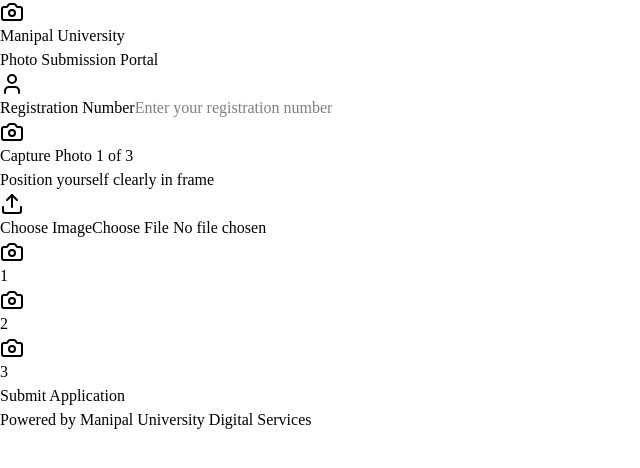
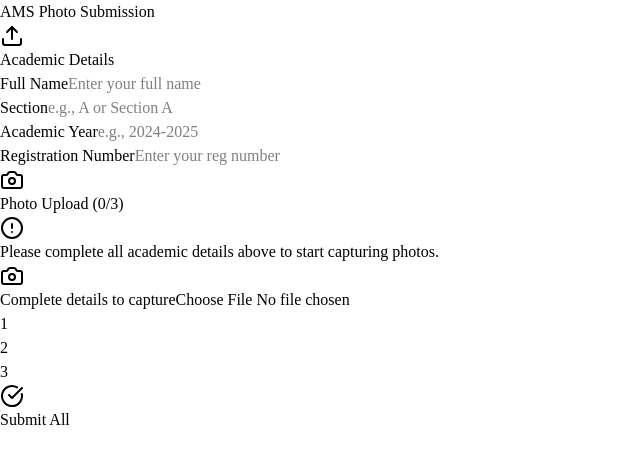
Before and after one commit to AMS-MUJ/AMS_demo_collection, a React (Vite) app: page / in a window 1280 px wide. Shown: the top 468 px of the page, without its empty margins (0-640 px from the left). Built offline with nearby package versions, Linux system fonts and the light colour scheme.

Commit message:
Update App.jsx

```diff
--- a/src/App.jsx
+++ b/src/App.jsx
@@ -1,192 +1,242 @@
-import React, { useState } from "react";
-import { Camera, CheckCircle2, XCircle, Upload, User, Trash2 } from "lucide-react";
-import axios from "axios";
+import { useState } from 'react';
+import { Camera, Trash2, CheckCircle, AlertCircle, Upload } from 'lucide-react';
+import axios from 'axios';
 
-const PhotoSubmission = () => {
-  const [registrationNumber, setRegistrationNumber] = useState("");
+function App() {
+  return (
+    <div className="min-h-screen bg-gray-50 dark:bg-gray-900 py-8 px-4">
+      <div className="max-w-md mx-auto">
+        <h1 className="text-3xl font-bold text-center mb-8 text-gray-800 dark:text-white">
+          AMS Photo Submission
+        </h1>
+        <PhotoSubmission />
+      </div>
+    </div>
+  );
+}
+
+function PhotoSubmission() {
+  const [registrationNumber, setRegistrationNumber] = useState('');
+  // NEW: States for academic details
+  const [name, setName] = useState('');
+  const [section, setSection] = useState('');
+  const [academicYear, setAcademicYear] = useState('');
   const [photos, setPhotos] = useState([null, null, null]);
-  const [currentPhotoIndex, setCurrentPhotoIndex] = useState(0);
-  const [message, setMessage] = useState("");
+  const [currentIndex, setCurrentIndex] = useState(0);
+  const [message, setMessage] = useState('');
   const [isSubmitting, setIsSubmitting] = useState(false);
 
-  const allPhotosSelected = photos.every((p) => p);
-  const isSuccess = message.includes("✅");
-  const isError = message.includes("❌");
+  // NEW: Helper to check if academic details + reg number are complete
+  const isAcademicComplete = !!(name && section && academicYear && registrationNumber);
 
-  const handleCapture = (e, index) => {
+  const handlePhotoCapture = (e) => {
     const file = e.target.files[0];
-    if (!file) return;
-
-    const updatedPhotos = [...photos];
-    updatedPhotos[index] = file;
-    setPhotos(updatedPhotos);
-
-    // Update current index if needed
-    const nextIndex = updatedPhotos.findIndex((p) => !p);
-    setCurrentPhotoIndex(nextIndex === -1 ? 3 : nextIndex);
+    if (file && currentIndex < 3) {
+      const newPhotos = [...photos];
+      newPhotos[currentIndex] = file;
+      setPhotos(newPhotos);
+      setCurrentIndex(currentIndex + 1);
+      setMessage(`✅ Photo ${currentIndex + 1} captured!`);
+      e.target.value = ''; // Reset input
+    }
   };
 
-  const handleRemovePhoto = (index) => {
-    const updatedPhotos = [...photos];
-    updatedPhotos[index] = null;
-    setPhotos(updatedPhotos);
-
-    if (index < currentPhotoIndex) setCurrentPhotoIndex(index);
-    else if (currentPhotoIndex === 3) setCurrentPhotoIndex(index);
+  const removePhoto = (index) => {
+    const newPhotos = [...photos];
+    newPhotos[index] = null;
+    setPhotos(newPhotos);
+    if (currentIndex > index) {
+      setCurrentIndex(index);
+    }
+    setMessage('');
   };
 
+  // UPDATED: Extended validation for academic details
   const handleSubmit = async () => {
-    if (!registrationNumber) {
-      setMessage("❌ Please enter your registration number");
+    if (!isAcademicComplete || photos.some(p => !p)) {
+      setMessage("❌ Please fill all academic details, registration number, and capture all 3 photos");
       return;
     }
-    if (photos.some((p) => !p)) {
-      setMessage("❌ Please capture all 3 photos");
-      return;
-    }
-
     try {
-      setIsSubmitting(true); // show loading message
-      setMessage("⏳ Submitting response...");
-
+      setIsSubmitting(true);
+      setMessage("⏳ Submitting...");
       const formData = new FormData();
+      // NEW: Append academic details to form data
+      formData.append("name", name);
+      formData.append("section", section);
+      formData.append("academicYear", academicYear);
       formData.append("registrationNumber", registrationNumber);
-      photos.forEach((photo) => formData.append("photos", photo));
-
-      const res = await axios.post(
-        "https://ams-demo-collection-1-undw.onrender.com/api/submissions",
-        formData,
-        {
-          headers: { "Content-Type": "multipart/form-data" },
-        }
-      );
-
+      photos.forEach(photo => formData.append("photos", photo));
+      const res = await axios.post("https://ams-demo-collection-1-undw.onrender.com/api/submissions", formData, {
+        headers: { "Content-Type": "multipart/form-data" }
+      });
       if (res.status === 200 || res.status === 201) {
         setMessage("✅ Submitted successfully!");
+        // NEW: Reset form on success
+        setName(''); setSection(''); setAcademicYear(''); setRegistrationNumber('');
+        setPhotos([null, null, null]); setCurrentIndex(0);
       } else {
         setMessage("❌ Submission failed");
       }
     } catch (err) {
-      console.error(err);
       setMessage("❌ Submission failed");
     } finally {
-      setIsSubmitting(false); // hide loading
+      setIsSubmitting(false);
     }
   };
 
-
   return (
-    <div className="min-h-screen bg-linear-to-br from-background via-secondary/30 to-background flex items-center justify-center p-4 animate-fade-in">
-      <div className="w-full max-w-2xl animate-slide-up">
-        {/* Header */}
-        <div className="text-center mb-8">
-          <div className="inline-flex items-center justify-center w-20 h-20 rounded-full bg-linear-to-br from-blue-500 to-white mb-4 shadow-lg">
-            <Camera className="w-10 h-10 text-white" />
+    <div className="bg-white dark:bg-gray-800 rounded-xl shadow-lg p-6 space-y-6">
+      {/* NEW: Academic Details Section */}
+      <div className="space-y-4">
+        <h2 className="text-xl font-semibold text-gray-800 dark:text-white flex items-center">
+          <Upload className="w-5 h-5 mr-2" />
+          Academic Details
+        </h2>
+        <div className="grid grid-cols-1 gap-4">
+          <div>
+            <label className="block text-sm font-medium text-gray-700 dark:text-gray-300 mb-1">Full Name</label>
+            <input
+              type="text"
+              placeholder="Enter your full name"
+              value={name}
+              onChange={(e) => setName(e.target.value)}
+              className="w-full px-3 py-2 border border-gray-300 dark:border-gray-600 rounded-lg focus:outline-none focus:ring-2 focus:ring-blue-500 dark:bg-gray-700 dark:text-white"
+              required
+            />
           </div>
-          <h1 className="text-4xl md:text-5xl font-bold text-blue-600 mb-2">Manipal University</h1>
-          <p className="text-gray-500 text-lg">Photo Submission Portal</p>
+          <div>
+            <label className="block text-sm font-medium text-gray-700 dark:text-gray-300 mb-1">Section</label>
+            <input
+              type="text"
+              placeholder="e.g., A or Section A"
+              value={section}
+              onChange={(e) => setSection(e.target.value)}
+              className="w-full px-3 py-2 border border-gray-300 dark:border-gray-600 rounded-lg focus:outline-none focus:ring-2 focus:ring-blue-500 dark:bg-gray-700 dark:text-white"
+              required
+            />
+          </div>
+          <div>
+            <label className="block text-sm font-medium text-gray-700 dark:text-gray-300 mb-1">Academic Year</label>
+            <input
+              type="text"
+              placeholder="e.g., 2024-2025"
+              value={academicYear}
+              onChange={(e) => setAcademicYear(e.target.value)}
+              className="w-full px-3 py-2 border border-gray-300 dark:border-gray-600 rounded-lg focus:outline-none focus:ring-2 focus:ring-blue-500 dark:bg-gray-700 dark:text-white"
+              required
+            />
+          </div>
+          <div>
+            <label className="block text-sm font-medium text-gray-700 dark:text-gray-300 mb-1">Registration Number</label>
+            <input
+              type="text"
+              placeholder="Enter your reg number"
+              value={registrationNumber}
+              onChange={(e) => setRegistrationNumber(e.target.value)}
+              className="w-full px-3 py-2 border border-gray-300 dark:border-gray-600 rounded-lg focus:outline-none focus:ring-2 focus:ring-blue-500 dark:bg-gray-700 dark:text-white"
+              required
+            />
+          </div>
+        </div>
       </div>
 
-        {/* Card */}
-        <div className="bg-white dark:bg-gray-800 rounded-3xl shadow-lg border border-gray-200 dark:border-gray-700 p-8 md:p-10">
-          {/* Registration Input */}
-          <div className="mb-8">
-            <label className=" text-sm font-semibold text-gray-700 dark:text-gray-300 mb-3 flex items-center gap-2">
-              <User className="w-4 h-4 text-blue-500" /> Registration Number
-            </label>
+      {/* Photo Capture Section */}
+      <div className="space-y-4">
+        <h2 className="text-xl font-semibold text-gray-800 dark:text-white flex items-center">
+          <Camera className="w-5 h-5 mr-2" />
+          Photo Upload ({currentIndex}/3)
+        </h2>
+
+        {/* UPDATED: Disabled state for Capture button + message */}
+        {!isAcademicComplete && (
+          <div className="p-3 bg-yellow-100 dark:bg-yellow-900 border border-yellow-300 dark:border-yellow-700 rounded-lg text-yellow-800 dark:text-yellow-200">
+            <AlertCircle className="w-5 h-5 inline mr-2" />
+            Please complete all academic details above to start capturing photos.
+          </div>
+        )}
+
+        <div className="flex flex-col items-center space-y-4">
+          <label
+            htmlFor="photo-capture"
+            className={`flex items-center justify-center w-full px-4 py-3.5 border-2 rounded-xl cursor-pointer transition-colors ${
+              isAcademicComplete
+                ? 'border-dashed border-gray-300 dark:border-gray-600 hover:border-blue-400 dark:hover:border-blue-500 bg-blue-50 dark:bg-blue-900/20 text-blue-600 dark:text-blue-400'
+                : 'border-dashed border-gray-300 dark:border-gray-600 bg-gray-100 dark:bg-gray-700 text-gray-500 cursor-not-allowed'
+            }`}
+          >
+            <Camera className="w-6 h-6 mr-2" />
+            {isAcademicComplete ? `Capture Photo ${currentIndex + 1} of 3` : 'Complete details to capture'}
             <input
-              type="text"
-              placeholder="Enter your registration number"
-              value={registrationNumber}
-              onChange={(e) => setRegistrationNumber(e.target.value)}
-              className="w-full px-4 py-3.5 border-2 border-gray-300 dark:border-gray-600 rounded-xl focus:outline-none focus:ring-2 focus:ring-blue-500 transition-all duration-300 text-gray-700 dark:text-gray-200 placeholder:text-gray-400 dark:placeholder:text-gray-500"
-            />
-          </div>
-
-          {/* Photo Capture */}
-          {currentPhotoIndex < 3 ? (
-            <div className="mb-8">
-              <div className="bg-blue-50 border-2 border-dashed border-blue-300 rounded-2xl p-8 text-center hover:border-blue-400 transition-all duration-300">
-                <Camera className="w-12 h-12 text-blue-500 mx-auto mb-4" />
-                <p className="text-gray-700 font-semibold mb-2 text-lg">
-                  Capture Photo {currentPhotoIndex + 1} of 3
-                </p>
-                <p className="text-gray-400 text-sm mb-6">
-                  Position yourself clearly in frame
-                </p>
-                <label className="inline-flex items-center gap-2 px-6 py-3 bg-linear-to-r from-blue-500 to-blue-300 text-white rounded-xl font-semibold cursor-pointer hover:scale-105 transition-all duration-300">
-                  <Upload className="w-5 h-5" /> Choose Image
-                  <input
+              id="photo-capture"
               type="file"
               accept="image/*"
-                    capture="environment"
-                    onChange={(e) => handleCapture(e, currentPhotoIndex)}
+              onChange={handlePhotoCapture}
+              disabled={!isAcademicComplete}
               className="hidden"
             />
           </label>
-              </div>
-            </div>
-          ) : (
-            <div className="mb-8 bg-green-50 border-2 border-green-300 rounded-2xl p-6 text-center">
-              <CheckCircle2 className="w-12 h-12 text-green-500 mx-auto mb-3" />
-              <p className="text-green-600 font-semibold text-lg">All 3 photos captured!</p>
-              <p className="text-gray-400 text-sm mt-2">Ready to submit</p>
-            </div>
-          )}
 
           {/* Photo Previews */}
-          <div className="grid grid-cols-3 gap-4 mb-8">
+          <div className="grid grid-cols-3 gap-2 w-full">
             {photos.map((photo, index) => (
-              <div
-                key={index}
-                className="relative aspect-square rounded-xl overflow-hidden border-2 border-gray-200 dark:border-gray-700 bg-gray-50 dark:bg-gray-700 transition-all duration-300 hover:scale-105"
-              >
+              <div key={index} className="relative">
                 {photo ? (
                   <>
-                    <img src={URL.createObjectURL(photo)} alt={`Photo ${index + 1}`} className="w-full h-full object-cover" />
+                    <img
+                      src={URL.createObjectURL(photo)}
+                      alt={`Photo ${index + 1}`}
+                      className="w-full h-20 object-cover rounded"
+                    />
                     <button
-                      onClick={() => handleRemovePhoto(index)}
-                      className="absolute top-1 right-1 bg-red-500 rounded-full p-1 text-white hover:bg-red-600 transition"
+                      onClick={() => removePhoto(index)}
+                      className="absolute top-1 right-1 bg-red-500 text-white p-1 rounded-full hover:bg-red-600"
                     >
-                      <Trash2 className="w-4 h-4" />
+                      <Trash2 className="w-3 h-3" />
                     </button>
                   </>
                 ) : (
-                  <div className="w-full h-full flex flex-col items-center justify-center text-gray-400 dark:text-gray-500">
-                    <Camera className="w-8 h-8 mb-2" />
+                  <div className="w-full h-20 bg-gray-200 dark:bg-gray-700 rounded flex items-center justify-center text-gray-500">
                     {index + 1}
                   </div>
                 )}
               </div>
             ))}
           </div>
+        </div>
 
-          {/* Submit Button */}
+        {/* UPDATED: Button text reflects completeness */}
         <button
           onClick={handleSubmit}
-            disabled={isSubmitting || !allPhotosSelected || !registrationNumber}
-            className="w-full bg-linear-to-r from-blue-500 via-blue-400 to-blue-300 text-white py-4 rounded-xl font-bold text-lg shadow-lg hover:shadow-xl transition-all duration-300 hover:scale-105 disabled:opacity-50 disabled:cursor-not-allowed"
+          disabled={isSubmitting || !isAcademicComplete || photos.some(p => !p)}
+          className="w-full py-3 px-4 bg-blue-600 hover:bg-blue-700 disabled:bg-blue-400 text-white font-semibold rounded-lg flex items-center justify-center space-x-2 transition-colors disabled:cursor-not-allowed"
         >
-            {isSubmitting ? "Submitting..." : "Submit Application"}
+          {isSubmitting ? (
+            <>
+              <div className="animate-spin rounded-full h-5 w-5 border-b-2 border-white"></div>
+              Submitting...
+            </>
+          ) : (
+            <>
+              <CheckCircle className="w-5 h-5" />
+              Submit All
+            </>
+          )}
         </button>
+      </div>
 
-          {/* Message */}
+      {/* Message Display */}
       {message && (
-            <div className={`mt-6 p-4 rounded-xl flex items-center gap-3 ${isSuccess ? "bg-green-50 border-green-300 text-green-600" : isError ? "bg-red-50 border-red-300 text-red-600" : "bg-gray-50 border-gray-200 text-gray-700"}`}>
-              {isSuccess && <CheckCircle2 className="w-5 h-5 shrink-0" />}
-              {isError && <XCircle className="w-5 h-5" />}
-              <p className="font-medium">{message}</p>
+        <div className={`p-3 rounded-lg text-center font-medium ${
+          message.includes('✅') ? 'bg-green-100 dark:bg-green-900 text-green-800 dark:text-green-200' :
+          message.includes('❌') ? 'bg-red-100 dark:bg-red-900 text-red-800 dark:text-red-200' :
+          'bg-blue-100 dark:bg-blue-900 text-blue-800 dark:text-blue-200'
+        }`}>
+          {message}
         </div>
       )}
     </div>
+  );
+}
 
-        {/* Footer */}
-        <div className="text-center mt-8 text-gray-400 text-sm">
-          <p>Powered by Manipal University Digital Services</p>
-        </div>
-      </div>
-    </div>
-  );
-};
-
-export default PhotoSubmission;
+export default App;
```
Lines whose indentation alone changed are shown as unchanged.
